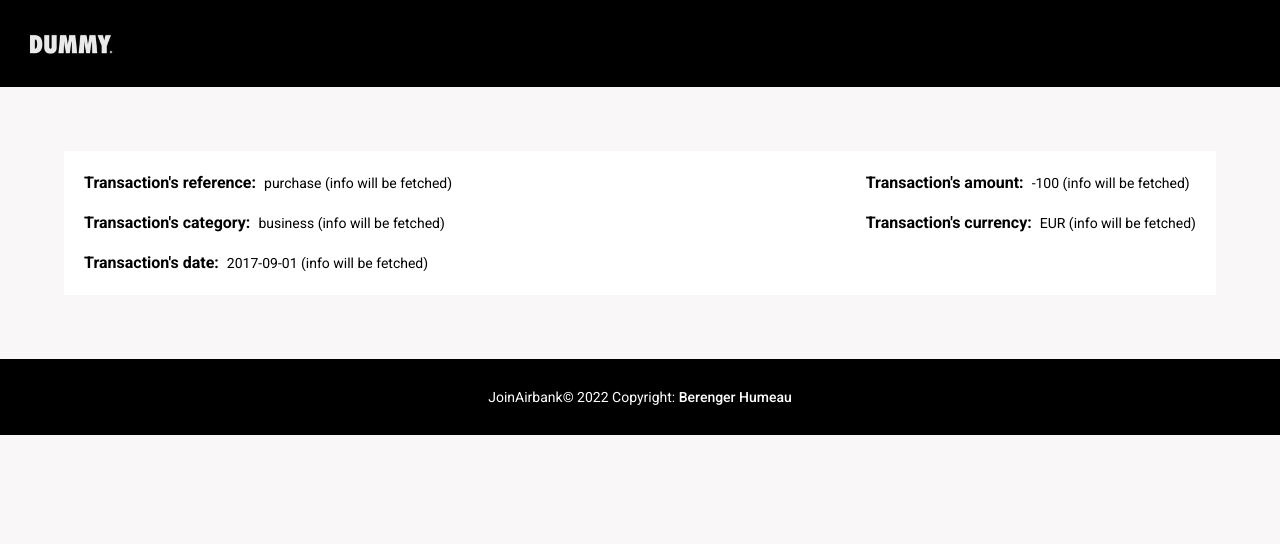
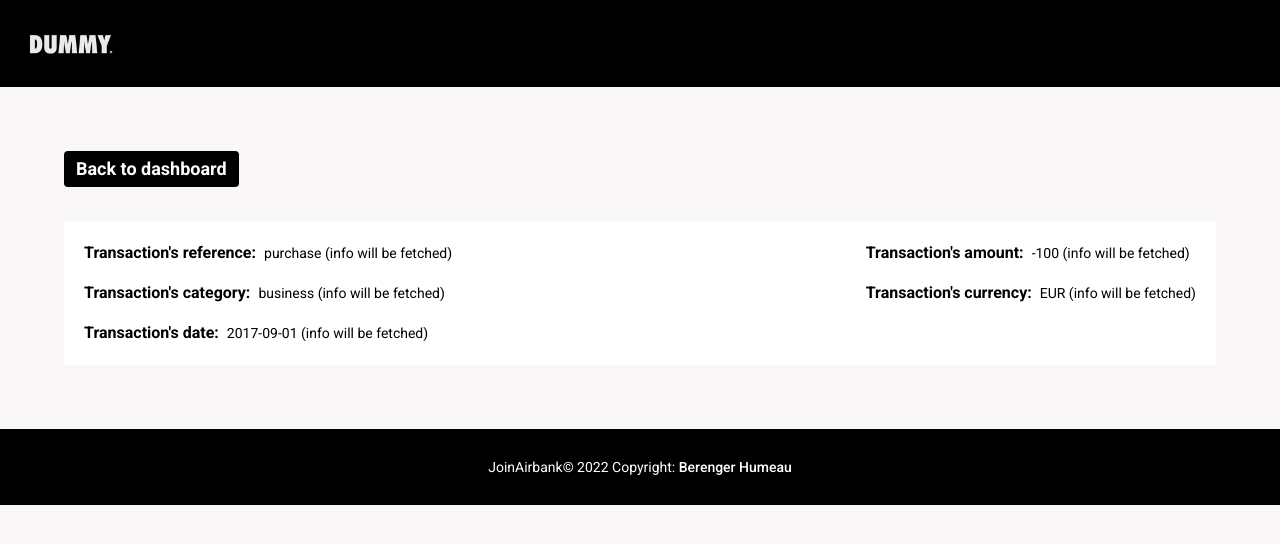
Before and after one commit to BerengerH/Join-Airbank-Project, a Vue app: page /detailed-transaction in a window 1280 px wide. Shown: the top 544 px of the page. Built offline with nearby package versions, Linux system fonts and the light colour scheme.

Commit message:
Creation of BtnBackToDashboard that allow user to go back to the dashboard page. Button added to the detailed transaction page

```diff
--- /dev/null
+++ b/src/components/BtnBackToDashboard.vue
@@ -0,0 +1,19 @@
+<script>
+export default {
+  name: "BtnBackToDashboard",
+  methods: {
+    accessDashboard() {
+      this.$router.push({ path: "/" });
+    },
+  },
+};
+</script>
+
+<template>
+  <button
+    @click="accessDashboard"
+    class="bg-black text-white font-bold text-lg hover:bg-gray-700 p-1 px-3 rounded"
+  >
+    Back to dashboard
+  </button>
+</template>
--- a/src/pages/DetailedTransaction.vue
+++ b/src/pages/DetailedTransaction.vue
@@ -1,7 +1,18 @@
-<script></script>
+<script>
+import BtnBackToDashboard from "../components/BtnBackToDashboard.vue";
+
+export default {
+  name: "DetailedTransaction",
+  components: {
+    BtnBackToDashboard,
+  },
+};
+</script>
 
 <template>
-  <section class="m-[5%] bg-white p-5 flex flex-wrap justify-between gap-4">
+  <section class="m-[5%]">
+    <BtnBackToDashboard />
+    <div class="mt-[3%] bg-white p-5 flex flex-wrap justify-between gap-4">
       <div class="flex flex-col gap-4">
         <div class="flex flex-wrap gap-0 items-center sm:gap-2">
           <h3 class="font-bold">Transaction's reference:</h3>
@@ -26,5 +37,6 @@
           <p class="text-sm">EUR (info will be fetched)</p>
         </div>
       </div>
+    </div>
   </section>
 </template>
```
Lines whose indentation alone changed are shown as unchanged.
